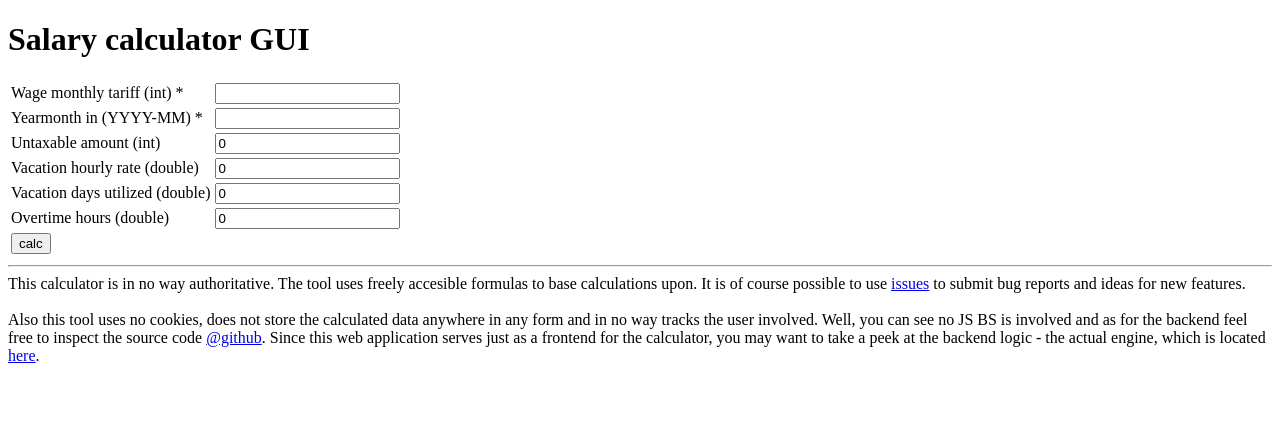
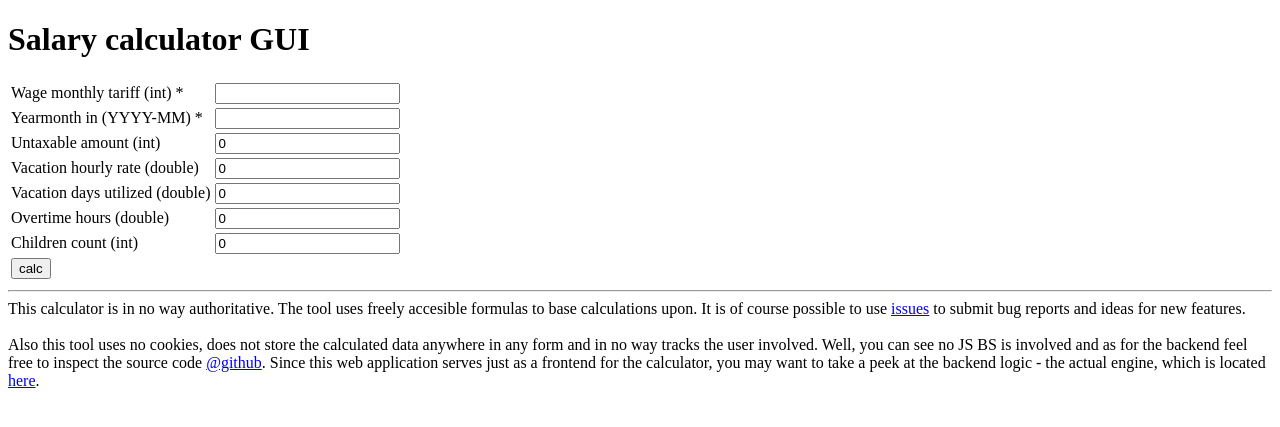
Before and after one commit to helvete/czech_salary_calc_gui, a PHP site: page /index.php in a window 1280 px wide. Shown: the top 427 px of the page. Run offline with PHP 8.4, Linux system fonts and the light colour scheme.

Commit message:
Take children tax discount into account

```diff
--- a/composer.json
+++ b/composer.json
@@ -13,6 +13,6 @@
     ],
     "require": {
         "php": ">= 7.0",
-        "helvete/wage-calc": "^1.4.1"
+        "helvete/wage-calc": "^1.5.0"
     }
 }
--- a/www/DTO.php
+++ b/www/DTO.php
@@ -10,6 +10,7 @@ class DTO {
     private float $vacutil = 0;
     private bool $debug = true;
     private float $ovetimehours = 0;
+    private float $children = 0;
     private string $submit = "dummy holder";
 
     public static function fromArray(array $vals): self {
--- a/www/tpl.php
+++ b/www/tpl.php
@@ -43,6 +43,11 @@
                 <input type="text" name="ovetimehours" value="0" />
                 </td><td>
                 <tr><td>
+                <label for="children">Children count (int)</label>
+                </td><td>
+                <input type="text" name="children" value="0" />
+                </td><td>
+                <tr><td>
                 <input type="submit" name="submit" value="calc" />
                 </td><td>
             </table>
```
Also changed, not shown: 1 other file.
